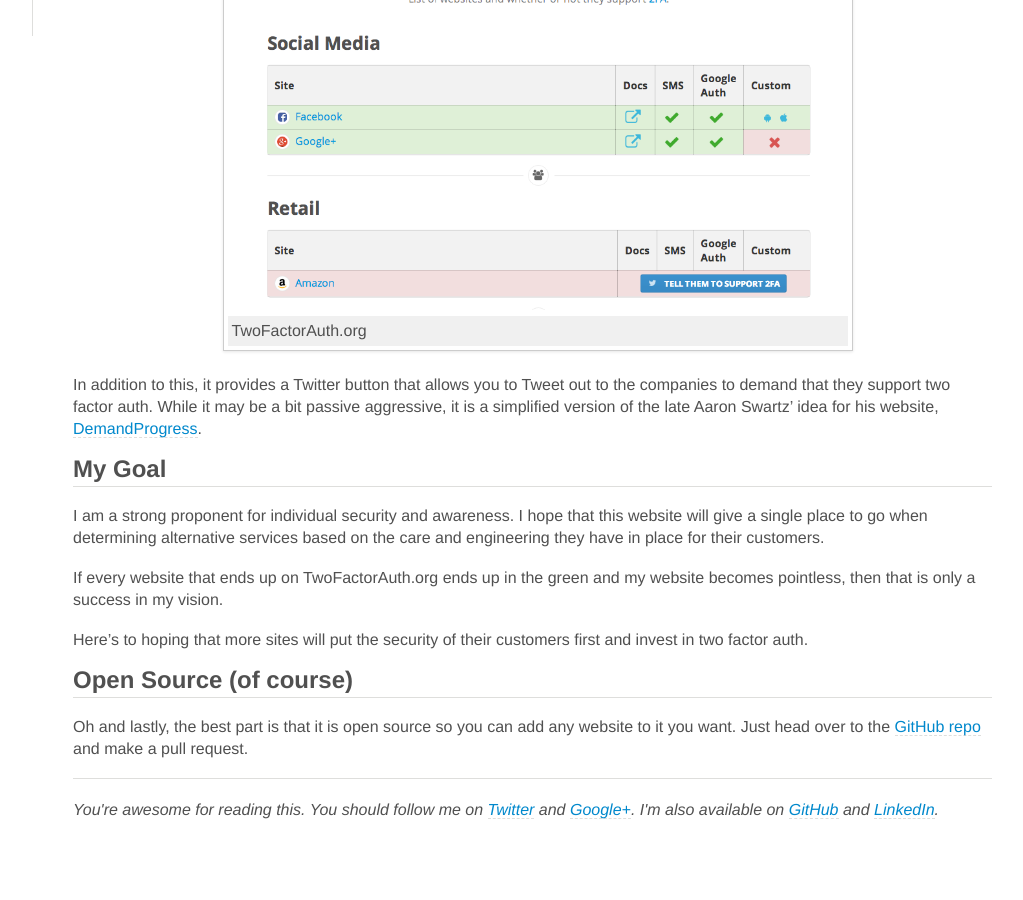
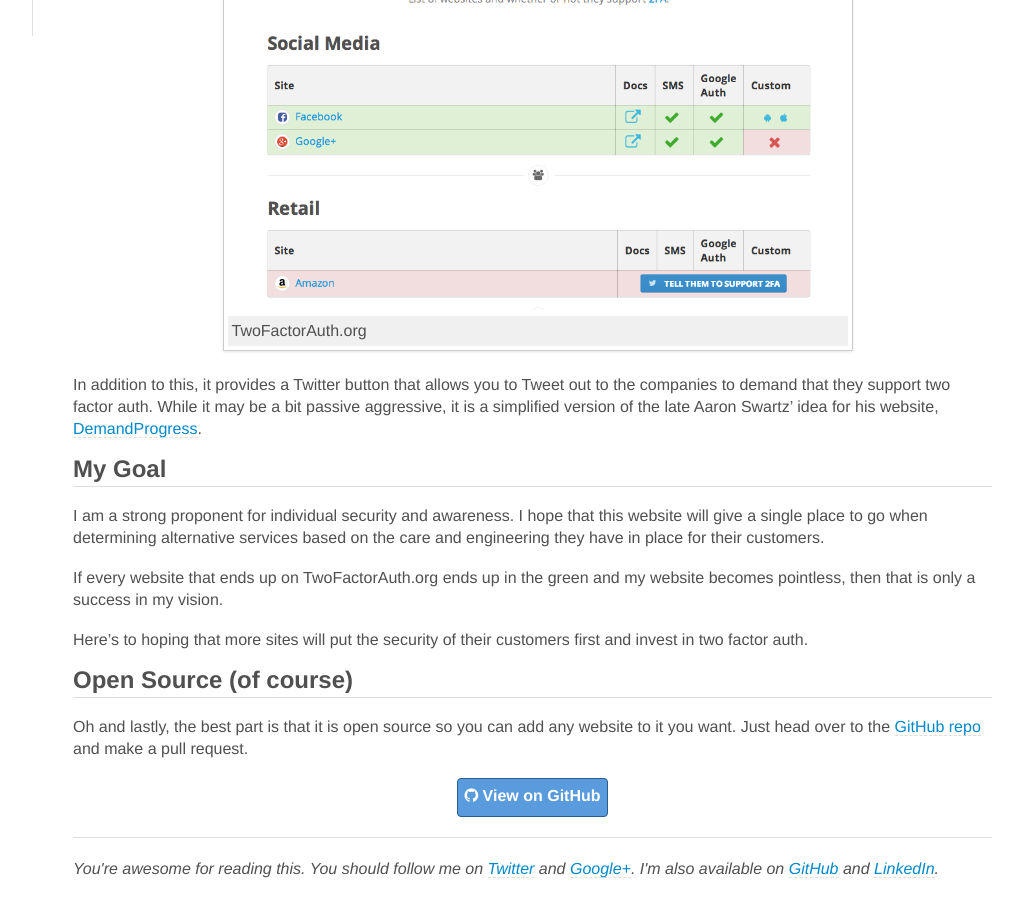
Before and after one commit to jdavis/jdavis.github.com, a Jekyll site: the page built from _posts/2014-03-15-demand-two-factor-auth-support.md, in a window 1280 px wide and 900 px high, scrolled down 924 px. Shown: the whole window, without its empty margins (198-1221 px from the left). Built offline with Jekyll 4.4.1, drawn with Linux system fonts in a browser that asks for light colours; nearby versions of some CDN libraries; some web fonts are replaced; Markdown is read by kramdown in place of the engine named in the settings; before the commit the page ends 1765 px from its top, so only the background shows below that.

Commit message:
Add GB button to 2FA post

```diff
--- a/_posts/2014-03-15-demand-two-factor-auth-support.md
+++ b/_posts/2014-03-15-demand-two-factor-auth-support.md
@@ -83,6 +83,10 @@
 website to it you want. Just head over to the [GitHub repo][github] and make a
 pull request.
 
+<div class="buttons">
+    <a class="button" href="http://www.github.com/jdavis/twofactorauth"><i class="icon-github"></i> View on GitHub</a>
+</div>
+
 [swartz]: http://en.wikipedia.org/wiki/Aaron_Swartz
 [demand]: http://www.demandprogress.org/
 [2fa]: http://twofactorauth.org
```
